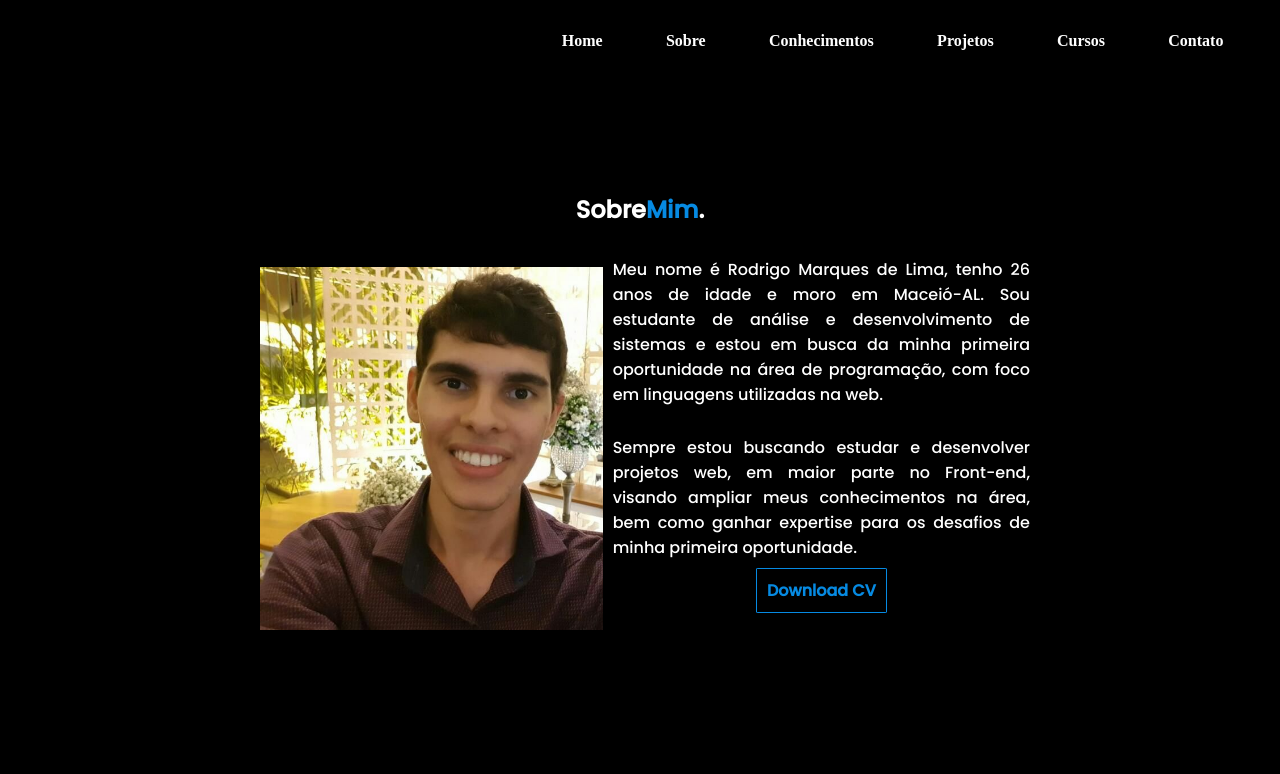
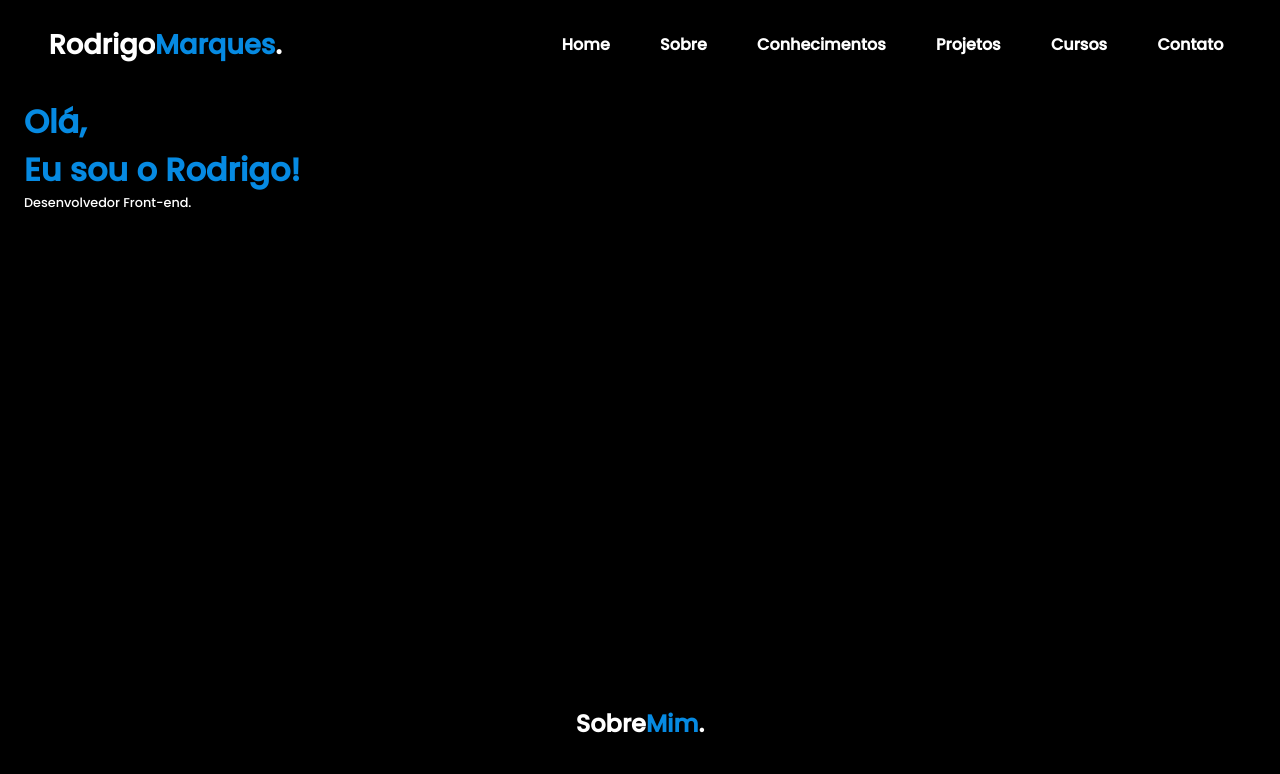
Before and after one commit to RodrigoMarques6/portfolioRodrigoMarques, an Angular app: page / in a window 1280 px wide. Shown: the top 774 px of the page. Built offline with nearby package versions, Linux system fonts and the light colour scheme.

Commit message:
portfolioRodrigoMarques

```diff
--- a/src/app/components/conhecimentos/conhecimentos.component.css
+++ b/src/app/components/conhecimentos/conhecimentos.component.css
@@ -61,6 +61,8 @@
     .div-conhecimentos {
       display: block;
       text-align: center;
+      max-width: 20%;
+      margin: auto;
     }
 
     #p-html,
@@ -75,6 +77,6 @@
 
 .logo-html, .logo-css, .logo-javascript, .logo-angular, .logo-nodejs {
   fill: #068ae2;
-  height: 150px;
-  width: 150px;
+  height: 110px;
+  width: 110px;
 }
--- a/src/app/components/conhecimentos/conhecimentos.component.html
+++ b/src/app/components/conhecimentos/conhecimentos.component.html
@@ -3,9 +3,7 @@
       Meus<span id="span-do-conhecimentos">Conhecimentos</span>.
     </h1>
     <div class="div-conhecimentos">
-
         <svg xmlns="http://www.w3.org/2000/svg" class="ionicon" class="logo-html" viewBox="0 0 512 512"><path d="M64 32l34.94 403.21L255.77 480 413 435.15 448 32zm308 132H188l4 51h176l-13.51 151.39L256 394.48l-98.68-28-6.78-77.48h48.26l3.42 39.29L256 343.07l53.42-14.92L315 264H148l-12.59-149.59H376.2z"/></svg>
-
         <svg xmlns="http://www.w3.org/2000/svg" class="ionicon" class="logo-css" viewBox="0 0 512 512"><path d="M64 32l35 403.22L255.77 480 413 435.15 448 32zm290.68 334.9L256.07 395l-98.46-28.24-6.75-77.76h48.26l3.43 39.56 53.59 15.16.13.28 53.47-14.85 5.64-64.15H203l-4-50h120.65l4.35-51H140l-4-49h240.58z"/></svg>
 
         <svg xmlns="http://www.w3.org/2000/svg" class="ionicon" class="logo-javascript" viewBox="0 0 512 512"><path d="M32 32v448h448V32zm240 348c0 43.61-25.76 64.87-63.05 64.87-33.68 0-53.23-17.44-63.15-38.49l34.28-20.75c6.61 11.73 11.63 21.65 26.06 21.65 12 0 21.86-5.41 21.86-26.46V240h44zm99.35 63.87c-39.09 0-64.35-17.64-76.68-42L329 382c9 14.74 20.75 24.56 41.5 24.56 17.44 0 27.57-7.72 27.57-19.75 0-14.43-10.43-19.54-29.68-28l-10.52-4.52c-30.38-12.92-50.52-29.16-50.52-63.45 0-31.57 24.05-54.63 61.64-54.63 26.77 0 46 8.32 59.85 32.68L396 290c-7.22-12.93-15-18-27.06-18-12.33 0-20.15 7.82-20.15 18 0 12.63 7.82 17.74 25.86 25.56l10.52 4.51c35.79 15.34 55.94 31 55.94 66.16.01 37.9-29.76 57.64-69.76 57.64z"/></svg>
@@ -14,6 +12,5 @@
 
         <svg xmlns="http://www.w3.org/2000/svg" class="ionicon" class="logo-nodejs" viewBox="0 0 512 512"><path d="M429.76 130.07L274.33 36.85a37 37 0 00-36.65 0L82.24 130.06A38.2 38.2 0 0064 162.83V349a38.26 38.26 0 0018.24 32.8L123 406.14l.23.13c20.58 10.53 28.46 10.53 37.59 10.53 32.14 0 52.11-20.8 52.11-54.29V182a8.51 8.51 0 00-8.42-8.58h-22.38a8.51 8.51 0 00-8.42 8.58v180.51a15 15 0 01-6.85 13.07c-5.9 3.6-14.47 2.84-24.14-2.15l-39.06-23.51a1.1 1.1 0 01-.48-.92V165.46a1.32 1.32 0 01.59-1.06l151.84-93a.82.82 0 01.73 0l151.93 93a1.34 1.34 0 01.55 1.1V349a1.28 1.28 0 01-.45 1l-152.06 90.65a1.22 1.22 0 01-.8 0l-38.83-23.06a7.8 7.8 0 00-7.83-.41l-.34.2c-10.72 6.35-13.6 8-23.54 11.62-1.62.59-5.43 2-5.76 5.77s3.29 6.45 6.51 8.32l51.9 31.87a35.67 35.67 0 0018.3 5.07h.58a35.87 35.87 0 0017.83-5.07l155.43-93.13A38.37 38.37 0 00448 349V162.83a38.21 38.21 0 00-18.24-32.76z"/><path d="M307.88 318.05c-37.29 0-45.24-10.42-47.6-27.24a8.43 8.43 0 00-8.22-7.32h-19.8a8.44 8.44 0 00-8.26 8.58c0 14.58 5.12 62.17 83.92 62.17 24.38 0 44.66-5.7 58.63-16.49S388 311.26 388 292.55c0-37.55-24.5-47.83-72.75-54.55-49.05-6.82-49.05-10.29-49.05-17.89 0-5.47 0-18.28 35.46-18.28 25.23 0 38.74 3.19 43.06 20a8.35 8.35 0 008.06 6.67h19.87a8.24 8.24 0 006.16-2.86 8.91 8.91 0 002.12-6.44c-2.57-35.55-28.56-53.58-79.24-53.58-46.06 0-73.55 20.75-73.55 55.5 0 38.1 28.49 48.87 71.29 53.33 50 5.17 50 12.71 50 19.37.03 10.38-4.28 24.23-41.55 24.23z"/></svg>
 
-
     </div>
   </section>
--- a/src/app/components/menu/menu.component.css
+++ b/src/app/components/menu/menu.component.css
@@ -2,13 +2,12 @@
     margin: 0;
     padding: 0;
     box-sizing: border-box;
+    font-family: 'Poppins';
   }
 
   body {
     background-color: black;
     font-family: "Open Sans", sans-serif;
-    /* background-image: linear-gradient(#020720, #000000); */
-    /* background-repeat: no-repeat; */
   }
 
 
@@ -25,7 +24,7 @@
   @media (max-width: 900px) {
     #div-menu {
       font-size: 12px;
-      /* display: none; */
+
     }
   }
 
@@ -141,3 +140,39 @@
     width: 55%;
     overflow: hidden;
   }
+
+  .li-home:hover, .li-sobre:hover, .li-conhecimentos:hover, .li-projetos:hover, .li-cursos:hover, .li-contato:hover {
+    cursor: pointer;
+    color: #068ae2;
+  }
+
+  .section1 {
+    color: white;
+    height: 70vh;
+    padding: 1em;
+    font-size: 1em;
+  }
+
+  #p1-section1 {
+    font-size: 2em;
+    font-weight: bold;
+    color: #068ae2;
+  }
+
+  #p2-section1 {
+    font-size: 0.8em;
+    color: white;
+  }
+
+  #span1-logo {
+    font-family: "Poppins";
+    color: white;
+    font-size: 1.7em;
+    font-weight: bold;
+    max-width: 40%;
+    margin-left: 2%;
+  }
+
+  #span2-logo {
+    color: #068ae2;
+  }
--- a/src/app/components/sobre/sobre.component.css
+++ b/src/app/components/sobre/sobre.component.css
@@ -1,6 +1,3 @@
-@import url('https://fonts.googleapis.com/css2?family=Poppins:wght@300;500&display=swap');
-
-
 #div-do-sobreMim {
     display: flex;
     max-width: 800px;
@@ -9,6 +6,10 @@
     margin: auto;
     text-align: center;
     margin-top: 20px;
+  }
+
+  .div2-sobre {
+    margin-left: 5%;
   }
 
   @media (max-width: 699px) {
@@ -68,3 +69,7 @@
     font-family: 'Poppins';
     font-weight: bold;
   }
+
+  .teste {
+    border: 1px solid red;
+  }
--- a/src/app/components/sobre/sobre.component.html
+++ b/src/app/components/sobre/sobre.component.html
@@ -3,10 +3,10 @@
       Sobre<span id="span-do-sobreMim">Mim</span>.
     </h1>
     <div id="div-do-sobreMim">
-      <div>
+      <div class="div1-sobre">
         <img id="img-perfil" src="../../../assets/img/fotoRodrigo.jpg" alt="Imagem de Perfil - Rodrigo Marques" width="100%" />
       </div>
-      <div>
+      <div class="div2-sobre">
         <p id="p-sobreMim">
           Meu nome é Rodrigo Marques de Lima, tenho 26 anos de idade e moro
           em Maceió-AL. Sou estudante de análise e desenvolvimento de
@@ -19,7 +19,7 @@
           bem como ganhar expertise para os desafios de minha primeira
           oportunidade.
         </p>
-        <a href="" id="btn-curriculo" download="" >Download CV</a>
+        <a href="" id="btn-curriculo" download="" >Visualizar currículo</a>
       </div>
     </div>
   </section>
```
